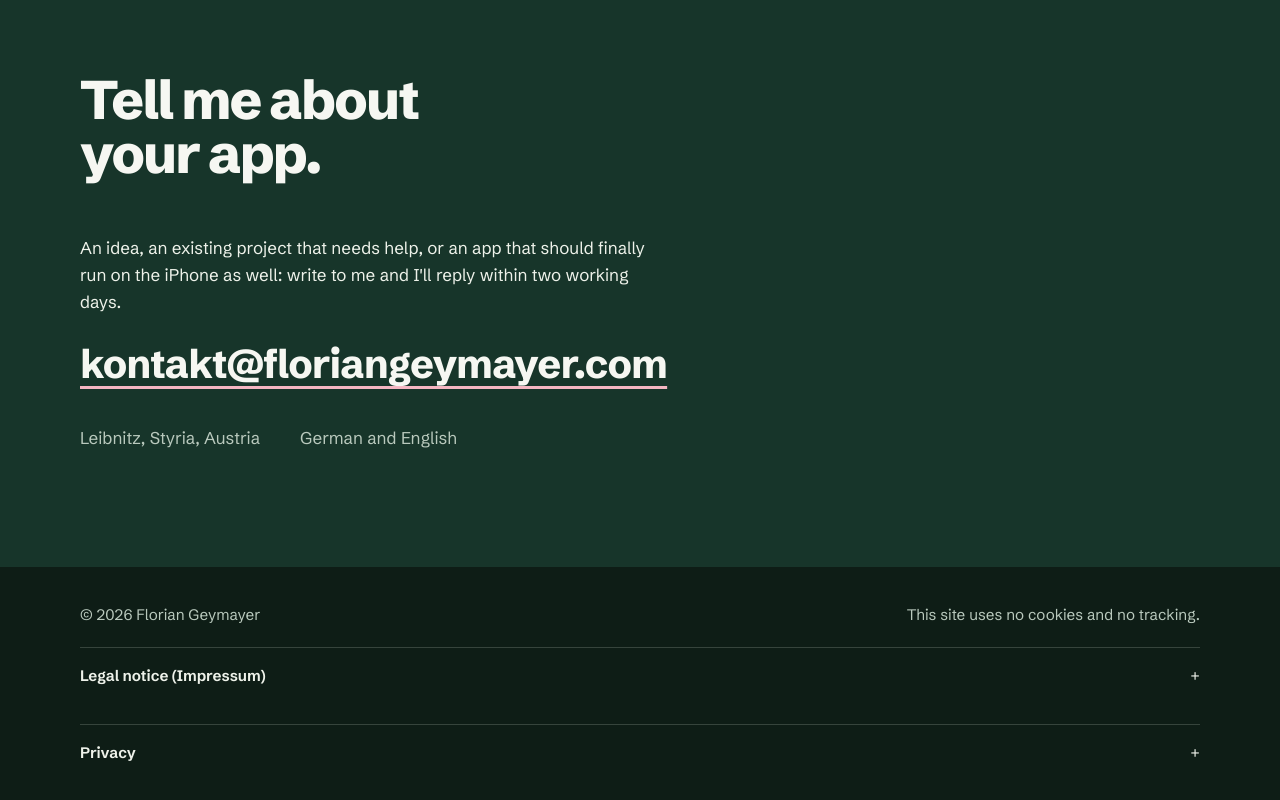
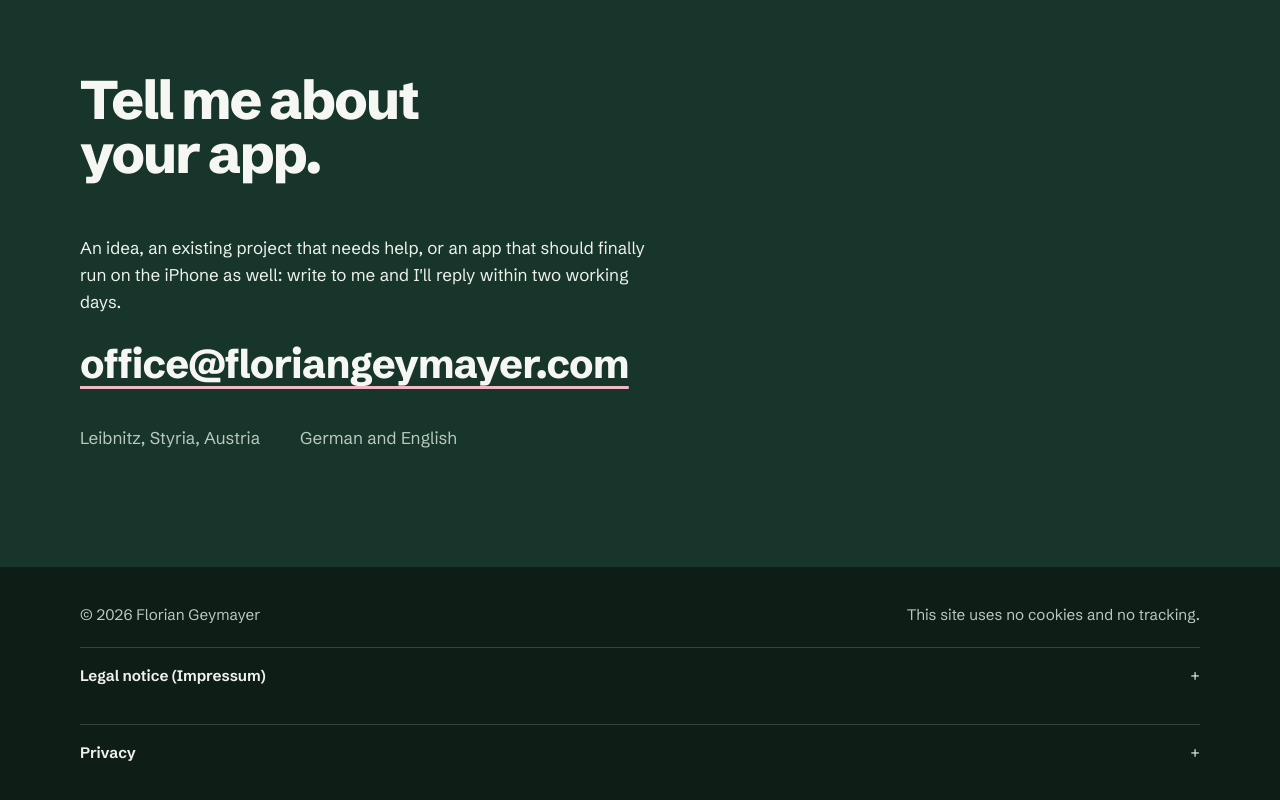
Before and after one commit to geymayer/geymayer.github.io, a plain HTML site: page index.html in a window 1280 px wide. Shown: the part 2841-3641 px from the top of the page. Drawn offline with Linux system fonts and the light colour scheme.

Commit message:
Kontaktadresse office@floriangeymayer.com
Co-Authored-By: Claude Opus 5.5 <noreply@anthropic.com>
Claude-Session: https://claude.ai/code/session_01TCNhiWRhhc38TmnzE4nDp3

```diff
--- a/index.html
+++ b/index.html
@@ -445,8 +445,7 @@ mark.todo { background: #ffe27a; color: #000; padding: 0 .2em; border-radius: 2p
         <span lang="de">Eine Idee, ein bestehendes Projekt, das Hilfe braucht, oder eine App, die endlich auch auf dem iPhone laufen soll: Schreiben Sie mir, ich antworte innerhalb von zwei Werktagen.</span>
         <span lang="en">An idea, an existing project that needs help, or an app that should finally run on the iPhone as well: write to me and I'll reply within two working days.</span>
       </p>
-      <!-- TODO: echte Kontaktadresse einsetzen -->
-      <a class="mail" href="mailto:kontakt@floriangeymayer.com">kontakt@floriangeymayer.com</a>
+      <a class="mail" href="mailto:office@floriangeymayer.com">office@floriangeymayer.com</a>
       <div class="where">
         <p>Leibnitz, <span lang="de">Steiermark, Österreich</span><span lang="en">Styria, Austria</span></p>
         <p><span lang="de">Deutsch und Englisch</span><span lang="en">German and English</span></p>
@@ -471,7 +470,7 @@ mark.todo { background: #ffe27a; color: #000; padding: 0 .2em; border-radius: 2p
         <p>Florian Geymayer<br>
           <mark class="todo">Straße und Hausnummer</mark><br>
           <mark class="todo">PLZ</mark> Leibnitz, Österreich</p>
-        <p>E-Mail: <mark class="todo">kontakt@floriangeymayer.com</mark><br>
+        <p>E-Mail: office@floriangeymayer.com<br>
           Telefon: <mark class="todo">+43 …</mark></p>
         <p>Unternehmensgegenstand: Entwicklung von Software und mobilen Anwendungen<br>
           UID-Nummer: <mark class="todo">ATU…</mark><br>
```
